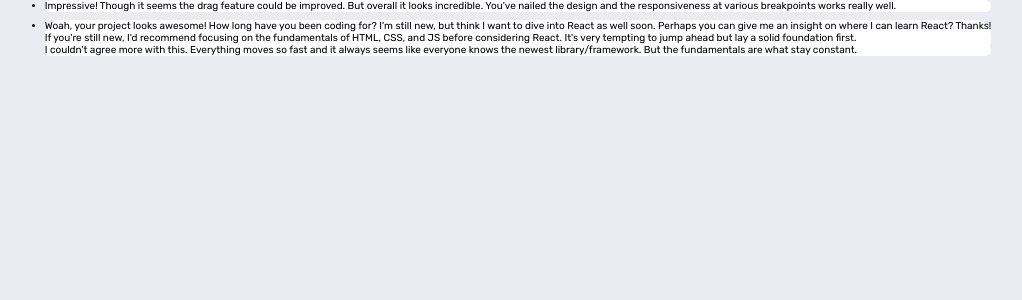
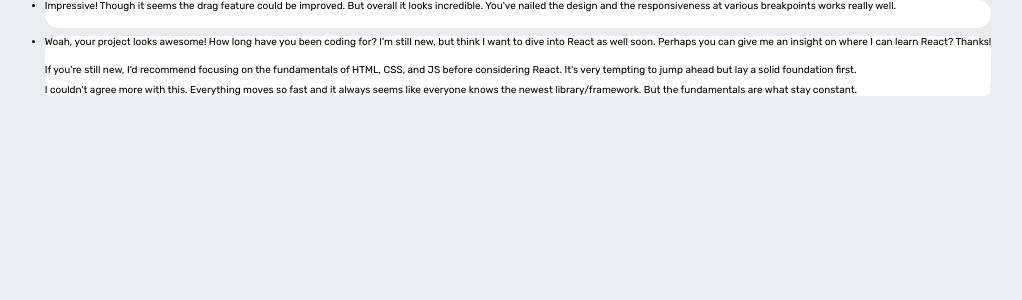
Before and after one commit to riwepo/fem-interactive-comments-section, a React (Create React App) app: page / in a window 1280 px wide. Shown: the top 300 px of the page, without its empty margins (90-1112 px from the left). Built offline with nearby package versions, Linux system fonts and the light colour scheme.

Commit message:
style comment list

```diff
--- a/src/components/CommentList.js
+++ b/src/components/CommentList.js
@@ -2,9 +2,11 @@ import React from "react";
 
 import Comment from "./Comment";
 
+import classes from "./CommentList.module.css";
+
 function CommentList({ comments }) {
   return (
-    <ul>
+    <ul className={classes.commentListContainer}>
       {comments.map((comment) => {
         return <Comment key={comment.id} comment={comment} />;
       })}
--- /dev/null
+++ b/src/components/CommentList.module.css
@@ -0,0 +1,6 @@
+.commentListContainer {
+  margin-top: 1rem;
+  display: flex;
+  flex-direction: column;
+  gap: 0.5rem;
+}
```
Also changed, not shown: src/components/CommentList.module.js (deleted).
